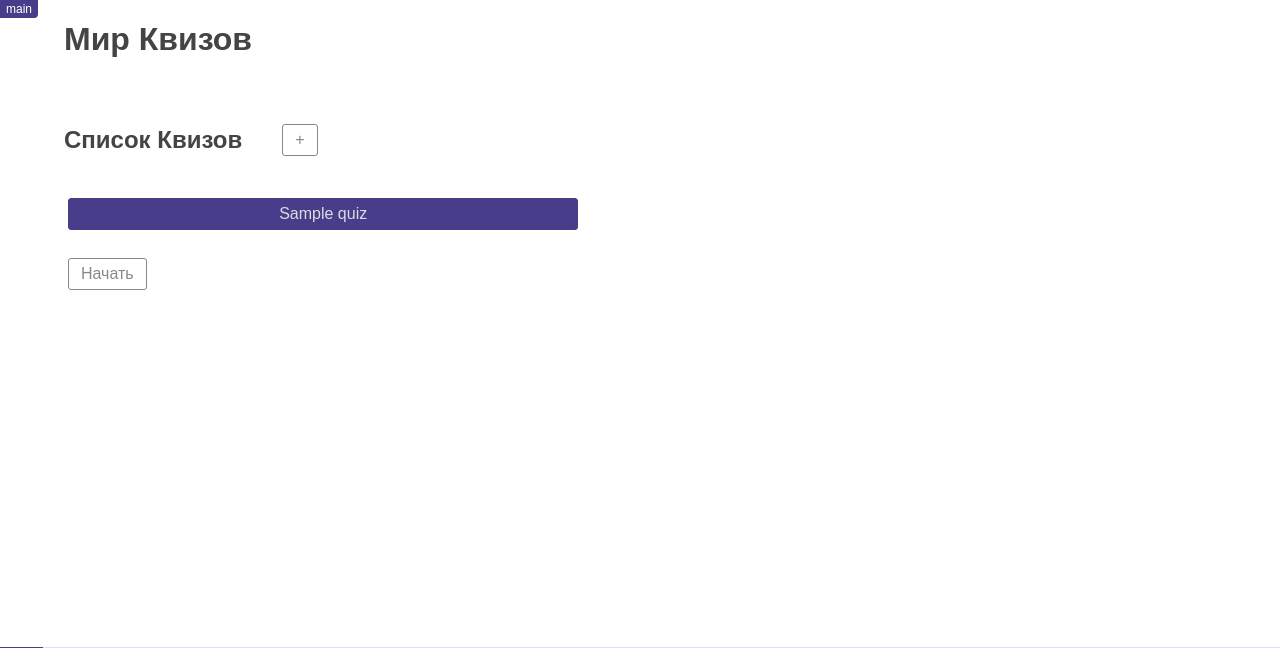
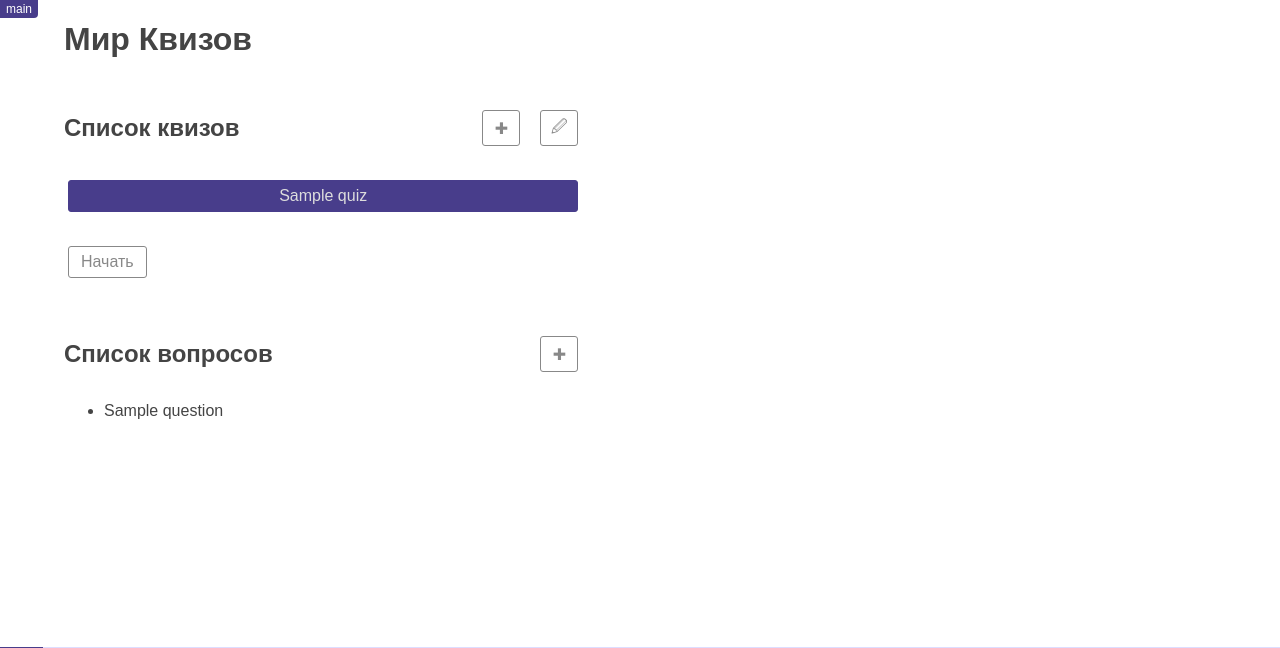
Before and after one commit to uhrybok/bh_web_py, a Flask app: page /quiz/ in a window 1280 px wide. Shown: the part 71-719 px from the top of the page. Run offline with Flask 3, Linux system fonts and the light colour scheme; the visitor is signed in with stand-in values (Sample User, id 1); tables that the repository leaves empty hold one stand-in row (values such as "Sample post").

Commit message:
quiz done v1

```diff
--- a/main/routes.py
+++ b/main/routes.py
@@ -64,8 +64,8 @@ def hw5():
 @main.route("/quiz/", methods=['GET', 'POST'])
 @check_login
 def quiz_page():
-    mode, data, question = quiz.quiz_logic(request.method, request.form)
-    return render_template('quiz.html', mode = mode, data = data, question = question)
+    mode, data = quiz.quiz_logic(request.method, request.form)
+    return render_template('quiz.html', mode = mode, quiz = data[0], question = data[1])
 
 # Сработает если ошибка 404 - т.е. любой другой путь который выше не предусмотрен
 @main.errorhandler(404)
--- a/models/quiz.py
+++ b/models/quiz.py
@@ -89,15 +89,13 @@ def db_add_test_data():
     db.session.add_all(users + quizes + questions)
     db.session.commit()
 
-def add_quiz(data):
-    if 'name' in data:
-        quiz = data.get('name')
+def add_quiz(form):
+    if 'name' in form:
+        quiz = form.get('name')
         user = db.session.get(User, 1)
         quiz = Quiz(quiz, user)
         db.session.add(quiz)
         db.session.commit()
-        return quiz
-    return None
 
 def get_quiz(quize_id=None):
     if quize_id:
@@ -106,12 +104,28 @@ def get_quiz(quize_id=None):
     else:
         return Quiz.query.order_by(Quiz.name).all()
 
-def start_quiz(data):
+def save_quiz(form):
+    quiz = get_quiz(session_model.session['quiz_id'])
+    question = []
+
+    for id in form.getlist("question"):
+        question.append(Question.query.filter_by(id=int(id)).one_or_none())
+
+    quiz.question = question
+    db.session.commit()
+
+def add_question(form):
+    if 'name' in form:
+        question = Question(form.get('name'), form.get('answer'), form.get('wrong1'), form.get('wrong2'), form.get('wrong3'))
+        db.session.add(question)
+        db.session.commit()
+
+def start_quiz(quiz):
     session_model.session['right_answers'] = 0
     session_model.session['question_n'] = 0
-    session_model.session['quiz_id'] = data.id
+    session_model.session['quiz_id'] = quiz.id
 
-    question = data.question[0]
+    question = quiz.question[0]
     answers = [question.answer, question.wrong1, question.wrong2, question.wrong3 ]
     shuffle(answers)
 
@@ -121,61 +135,88 @@ def score(form, question):
     return 1 if form.get('answer') == question.answer else 0
 
 def check_answer(form):
-    data = get_quiz(session_model.session['quiz_id'])
+    quiz = get_quiz(session_model.session['quiz_id'])
     mode = "pass"
-    question = None
-    answers = None
+    question = [None] * 2
 
-    session_model.session['right_answers'] += score(form, data.question[session_model.session['question_n']])
+    session_model.session['right_answers'] += score(form, quiz.question[session_model.session['question_n']])
     session_model.session['question_n'] += 1
 
-    if session_model.session['question_n'] == len(data.question):
+    if session_model.session['question_n'] == len(quiz.question):
         mode = "finish"
-        question = session_model.session['question_n']
-        answers = session_model.session['right_answers']
+        question[0] = session_model.session['right_answers']
+        question[1] = session_model.session['question_n']
     else:
-        question = data.question[session_model.session['question_n']]
-        answers = [question.answer, question.wrong1, question.wrong2, question.wrong3 ]
-        shuffle(answers)
+        question[0] = quiz.question[session_model.session['question_n']]
+        question[1] = [question[0].answer, question[0].wrong1, question[0].wrong2, question[0].wrong3 ]
+        shuffle(question[1])
 
-    return mode, data, [question, answers]
+    return mode, quiz, question
+
+def get_questions(quiz=None):
+    question = [None] * 2
+
+    if quiz:
+        question[0] = quiz.question
+        question[1] = Question.query.filter(~Question.quiz.any(Quiz.id == quiz.id)).all()
+    else:
+        question[0] = Question.query.all()
+
+    return question
 
 def quiz_logic(method, form):
     mode = "list"
-    data = None
+    quiz = None
     question = None
 
-    def back():
-        nonlocal mode, data
+    def reset():
+        nonlocal mode, quiz, question
         mode = "list"
-        data = get_quiz()
+        quiz = get_quiz()
+        question = get_questions()
 
     if method == "GET":
-        back()
+        reset()
 
     elif method == "POST":
         action = form.get("action") or "list"
 
-        if action == "list":
-            back()
+        if action == "new":
+            mode = "new"
 
-        elif action == "new":
-            mode = "add"
+        elif action == "new_question":
+            mode = "new_question"
 
         elif action == "add":
-            mode = "list"
             add_quiz(form)
-            data = get_quiz()
+            reset()
+
+        elif action == "add_question":
+            add_question(form)
+            reset()
 
         elif action == "pass":
-            data = get_quiz(form.get('quiz'))
-            if len(data.question):
+            quiz = get_quiz(form.get('quiz'))
+            if len(quiz.question):
                 mode = "pass"
-                question = start_quiz(data)
+                question = start_quiz(quiz)
             else:
-                back()
+                reset()
 
         elif action == "next":
-            mode, data, question = check_answer(form)
+            mode, quiz, question = check_answer(form)
 
-    return mode, data, question
+        elif action == "edit":
+            quiz = get_quiz(form.get('quiz'))
+            question = get_questions(quiz)
+            session_model.session['quiz_id'] = quiz.id
+            mode = "edit"
+
+        elif action == "save":
+            save_quiz(form)
+            reset()
+
+        else: # action == "list" or any
+            reset()
+
+    return mode, [quiz, question]
--- a/static/styles.css
+++ b/static/styles.css
@@ -265,6 +265,26 @@ header, main, footer, section {
 }
 
 /* Quiz */
+.quiz h2, .quiz ul {
+    margin: 0;
+}
+
+.quiz li {
+    padding-bottom: 6px;
+}
+
+.quiz form {
+    display: flex;
+    flex-direction: column;
+    gap: 2px;
+    margin-top: 24px;
+    max-width: 45%;
+}
+
+.quiz .margin-top {
+    margin-top: 24px !important;
+}
+
 .quiz .h-wrapper {
     display: flex;
     gap: 36px;
@@ -272,12 +292,16 @@ header, main, footer, section {
     margin: 12px 0;
 }
 
-.quiz form {
-    display: flex;
-    flex-direction: column;
-    gap: 8px;
-    margin-top: 36px;
-    max-width: 45%;
+.quiz .form-header {
+    justify-content: space-between;
+}
+
+.quiz .buttons {
+    gap: 12px;
+}
+
+.quiz input[type="checkbox"] {
+    margin-bottom: 6px;
 }
 
 .quiz input[type="radio"]{
@@ -306,6 +330,14 @@ header, main, footer, section {
     min-width: auto;
     max-width: auto;
     padding: 6px 12px;
+}
+
+.quiz .buttons button[type="submit"],
+.quiz .buttons input[type="submit"] {
+    width: 38px;
+    height: 36px;
+    padding: 0;
+    text-align: center;
 }
 
 .quiz button[type="submit"]:hover,
--- a/templates/quiz/finish.html
+++ b/templates/quiz/finish.html
@@ -1,11 +1,11 @@
 <form action="" method="post">
     <div class="h-wrapper">
-        <h2>Вы прошли {{ data.name }}</h2>
+        <h2>Вы прошли {{ quiz.name }}</h2>
     </div>
 
-    <p>Ваш результат {{ question[1] }} из {{ question[0] }}</p>
+    <p>Ваш результат {{ question[0] }} из {{ question[1] }}</p>
 
-    <div class="h-wrapper">
+    <div class="h-wrapper margin-top">
         <button type="submit" name="action" value="list">Завершить</button>
     </div>
 </form>
--- a/templates/quiz/list.html
+++ b/templates/quiz/list.html
@@ -1,9 +1,12 @@
 <form action="" method="post">
-    <div class="h-wrapper">
-        <h2>Список Квизов</h2>
-        <button type="submit" name="action" value="new">+</button>
+    <div class="h-wrapper  form-header">
+        <h2>Список квизов</h2>
+        <div class="h-wrapper buttons">
+            <button type="submit" name="action" value="new">&#10010;</button>
+            <button type="submit" name="action" value="edit">&#x1F589;</button>
+        </div>
     </div>
-    {% for q in data %}
+    {% for q in quiz %}
         {% if loop.first %}
             <input type="radio" name="quiz" id="{{ q.id }}" value="{{ q.id }}" checked>
         {% else %}
@@ -12,7 +15,20 @@
         <label for="{{ q.id }}">{{ q.name }}</label>
     {% endfor %}
 
-    <div class="h-wrapper">
+    <div class="h-wrapper margin-top">
         <button type="submit" name="action" value="pass">Начать</button>
     </div>
+
+    <div class="h-wrapper  form-header margin-top">
+        <h2>Список вопросов</h2>
+        <div class="h-wrapper buttons">
+            <button type="submit" name="action" value="new_question">&#10010;</button>
+        </div>
+    </div>
+    <ul>
+        {% for q in question[0] %}
+            <li>{{ q.name }}</li>
+        {% endfor %}
+    </ul>
+
 </form>
--- a/templates/quiz/add.html
+++ b/templates/quiz/new.html
@@ -1,10 +1,10 @@
 <form action="" method="post">
     <div class="h-wrapper">
-        <h2>Добавить Квиз</h2>
+        <h2>Новый квиз</h2>
     </div>
     <input type="text" name="name" id="name" placeholder="Название квиза" value="{{ name }}">
 
-    <div class="h-wrapper">
+    <div class="h-wrapper margin-top">
         <button type="submit" name="action" value="add">Добавить</button>
         <button type="submit" name="action" value="list">Отмена</button>
     </div>
--- a/templates/quiz/pass.html
+++ b/templates/quiz/pass.html
@@ -1,6 +1,6 @@
 <form action="" method="post">
     <div class="h-wrapper">
-        <h2>{{ data.name }}</h2>
+        <h2>{{ quiz.name }}</h2>
     </div>
     <p>Вопрос: <b>{{ question[0].name }}</b></p>
 
@@ -13,7 +13,7 @@
         <label for="{{ q }}">{{ q }}</label>
     {% endfor %}
 
-    <div class="h-wrapper">
+    <div class="h-wrapper margin-top">
         <button type="submit" name="action" value="next">Продолжить</button>
         <button type="submit" name="action" value="list">Отмена</button>
     </div>
```
Also changed, not shown: templates/quiz/edit.html (added, +20 -0 lines), templates/quiz/new_question.html (added, +16 -0 lines).
